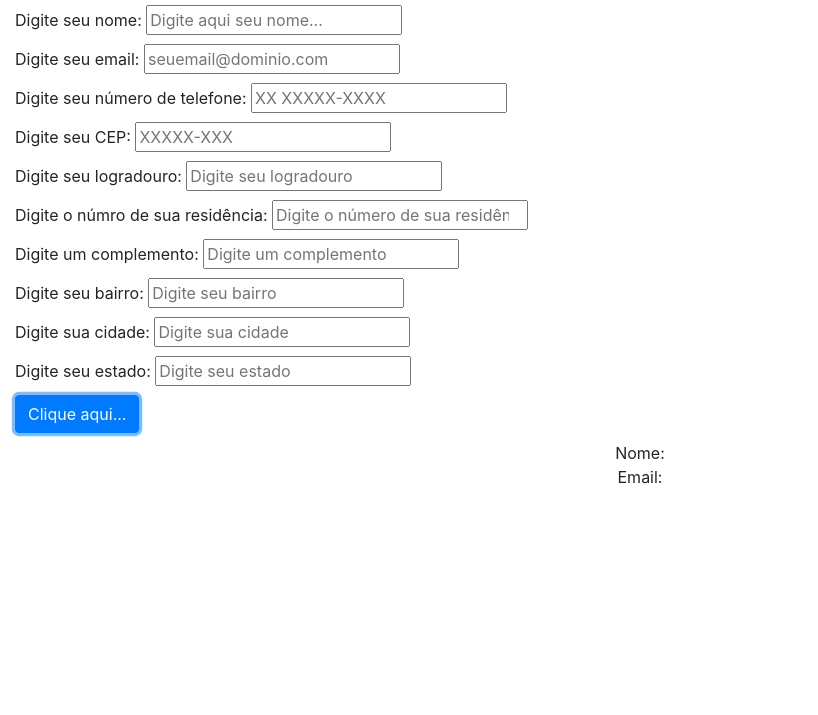
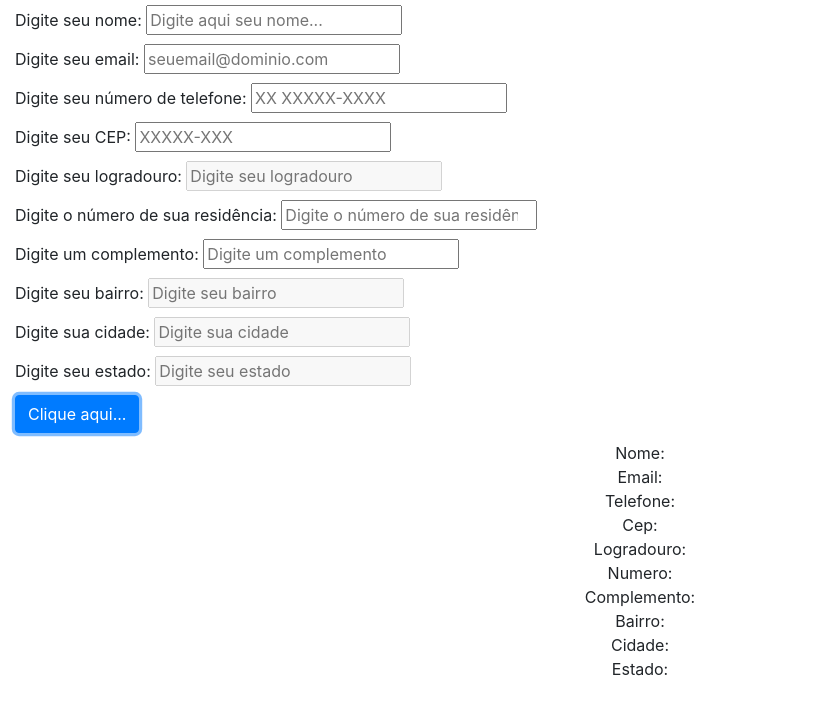
Before and after one commit to Fernaandess/Projeto-inicial, a plain HTML site: page index.html in a window 1280 px wide. Both pictures are taken after a click on the button "Clique aqui...". Shown: the part 51-766 px from the top of the page, without its empty margins (0-818 px from the left). Drawn offline with nearby package versions, Linux system fonts and the light colour scheme; no server answers.

Commit message:
validação via fetch

```diff
--- a/index.html
+++ b/index.html
@@ -34,11 +34,11 @@
 
              <div class="mb-1">
                 <label for="logradouro">Digite seu logradouro:</label>
-                <input type="text" id="logradouro" placeholder="Digite seu logradouro" >
-             </div>
+                <input type="text" id="logradouro" placeholder="Digite seu logradouro" disabled>
+               </div>
 
              <div class="mb-1">
-                <label for="numero">Digite o númro de sua residência:</label>
+                <label for="numero">Digite o número de sua residência:</label>
                 <input type="number" id="numero" placeholder="Digite o número de sua residência" >
              </div>
 
@@ -49,17 +49,17 @@
 
              <div class="mb-1">
                 <label for="bairro">Digite seu bairro:</label>
-                <input type="text" id="bairro" placeholder="Digite seu bairro" >
+                <input type="text" id="bairro" placeholder="Digite seu bairro"  disabled>
              </div>
 
              <div class="mb-1">
                 <label for="cidade">Digite sua cidade:</label>
-                <input type="text" id="cidade" placeholder="Digite sua cidade" >
+                <input type="text" id="cidade" placeholder="Digite sua cidade" disabled>
              </div>
 
              <div class="mb-1">
                 <label for="estado">Digite seu estado:</label>
-                <input type="text" id="estado" placeholder="Digite seu estado" >
+                <input type="text" id="estado" placeholder="Digite seu estado" disabled>
              </div>
 
         <input type="button" id="botao" class="btn btn-primary" value="Clique aqui...">
--- a/scripts.js
+++ b/scripts.js
@@ -7,10 +7,10 @@ var telefone = document.getElementById("telefone");
 var CEP = document.getElementById("CEP");
 var logradouro = document.getElementById("logradouro");
 var numero = document.getElementById("numero");
-var complemento= document.getElementById("logradouro");
-var bairro = document.getElementById("logradouro");
-var cidade = document.getElementById("logradouro");
-var estado = document.getElementById("logradouro");
+var complemento= document.getElementById("complemento");
+var bairro = document.getElementById("bairro");
+var cidade = document.getElementById("cidade");
+var estado = document.getElementById("estado");
 
 function alertar(event){
    // alert("Você clicou no botão!!! " + " " + nome.value);
@@ -19,14 +19,34 @@ function alertar(event){
    // if(resultado == 0){
     //    alert("este número é par!");
    // }
+
+   const url = `https://viacep.com.br/ws/${CEP.value}/json`;
+
+   fetch(url)
+   .then(function(resposta){
+       return resposta.json();
+   })
+   .then(
+      function(dadosDoEndereco){
+         logradouro.value = dadosDoEndereco.logradouro;
+         bairro.value = dadosDoEndereco.bairro;
+         cidade.value = dadosDoEndereco.localidade;
+         estado.value = dadosDoEndereco.uf;
+         complemento.value = dadosDoEndereco.complemento;
+      }
+   )
+   .catch(function(e){
+      alert(e.message());
+   });
+
    saida.innerText = "Nome: " + nome.value +
-   "\n Email: " + email.value;
-   "\n telefone: " + telefone.value;
-   "\n cep: " + cep.value;
-   "\n logradouro: " + logradouro.value;
-   "\n numero: " + numero.value;
-   "\n complemento: " + complemento.value;
-   "\n bairro: " + bairro.value;
-   "\n cidade: " + cidade.value;
-   "\n estado: " + estado.value;
+   "\n Email: " + email.value +
+   "\n Telefone: " + telefone.value +
+   "\n Cep: " + CEP.value +
+   "\n Logradouro: " + logradouro.value +
+   "\n Numero: " + numero.value +
+   "\n Complemento: " + complemento.value +
+   "\n Bairro: " + bairro.value +
+   "\n Cidade: " + cidade.value +
+   "\n Estado: " + estado.value;
 }
```
